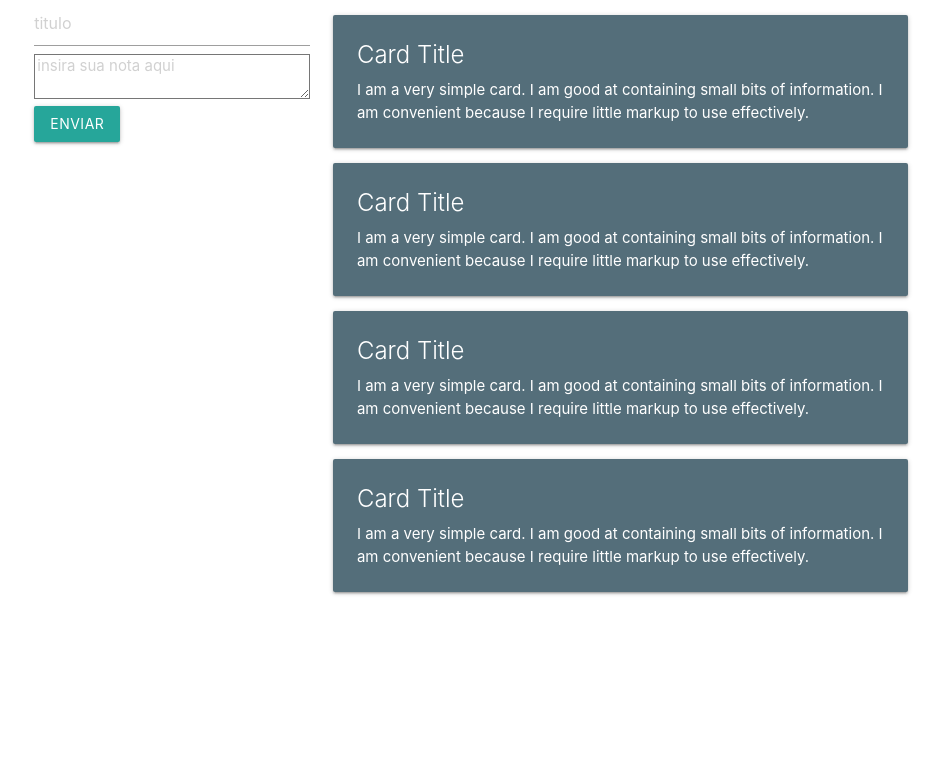
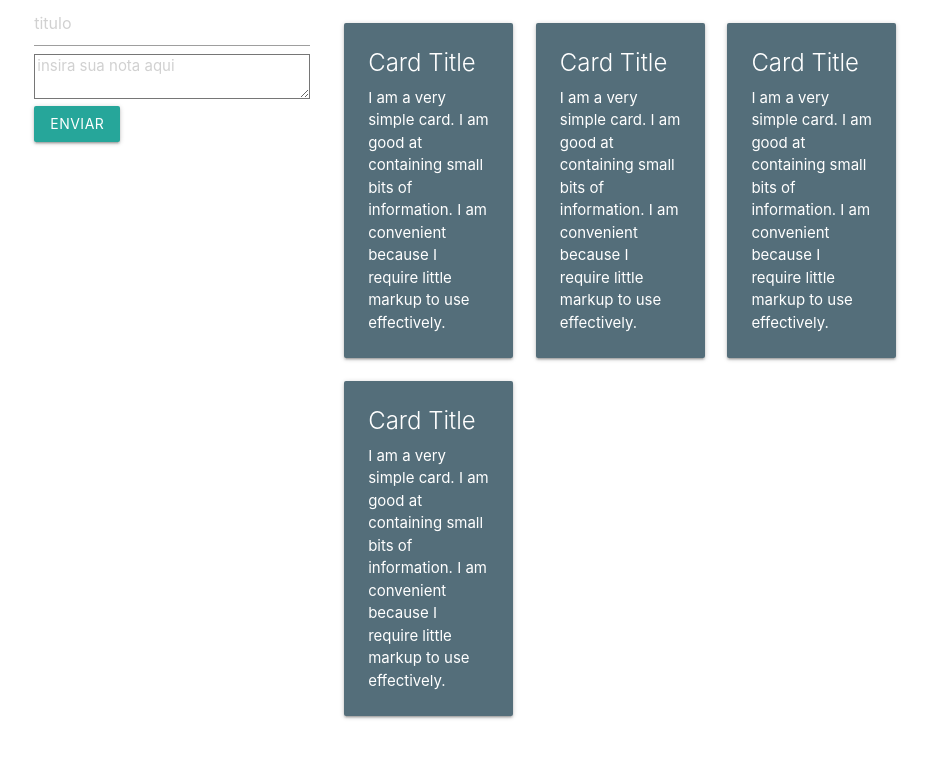
Before and after one commit to RennanDamiaoMoreira/AluraReact, a React (Create React App) app in the folder alura/: page / in a window 1280 px wide. Shown: the top 758 px of the page, without its empty margins (169-1110 px from the left). Built offline with nearby package versions, Linux system fonts and the light colour scheme.

Commit message:
Update ListaDeNotas.jsx

```diff
--- a/alura/src/components/ListaDeNotas.jsx
+++ b/alura/src/components/ListaDeNotas.jsx
@@ -4,10 +4,10 @@ import CardNotas from "./CardNota/CardNotas";
 class ListaDeNotas extends Component {
   render() {
     return (
-      <ul>
+      <ul className="">
         {Array.of("Trabalho", "estudo", "vagabs","tops").map((categoria,index) => {
           return (
-            <li key={index}>
+            <li key={index}  className="col s12 l4">
               <CardNotas />
             </li>
           );
```
